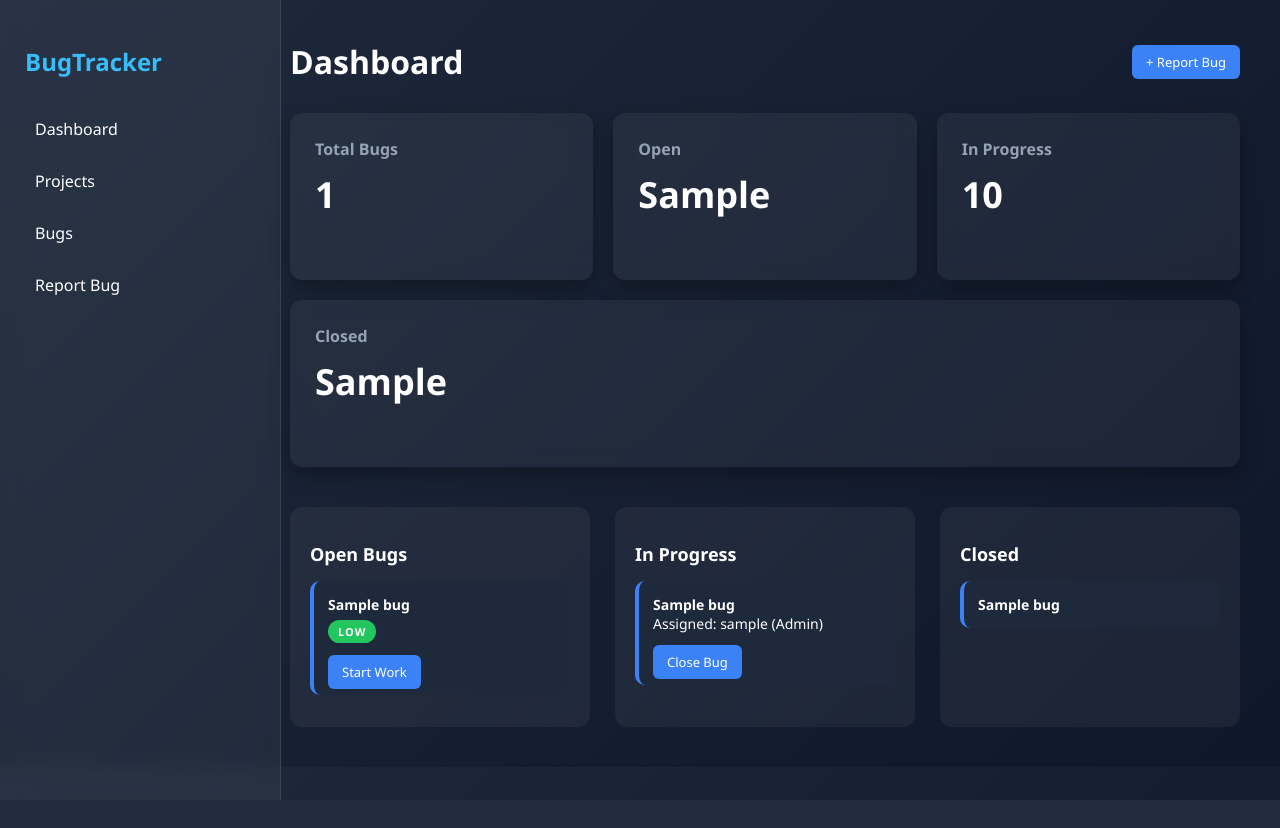
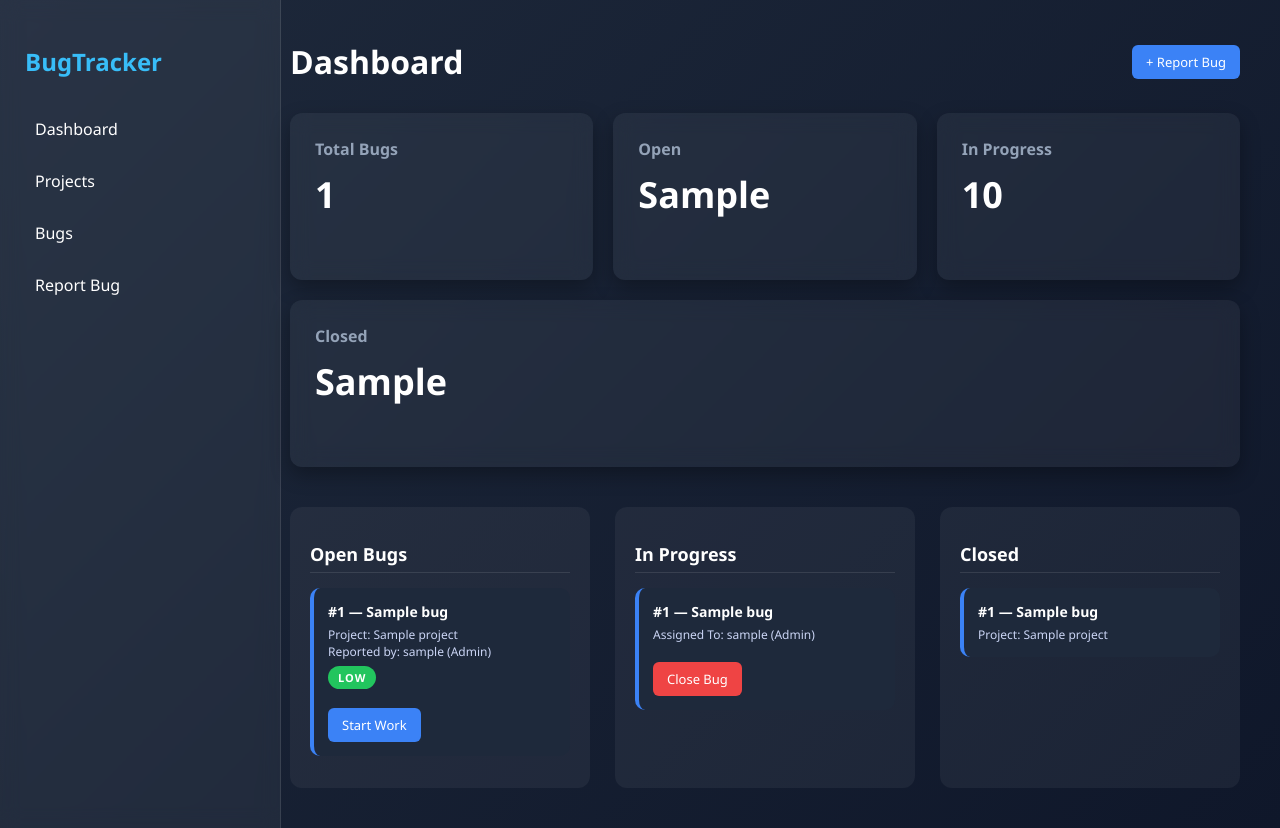
Before and after one commit to siddharthmehta2222-hub/bug-tracking-system-django, a Django app: template core/templates/core/dashboard.html in a window 1280 px wide. Before the commit the page ends 800 px from the top, so only its background shows below. Run offline with Django 5.2, Linux system fonts and the light colour scheme; tables that the repository leaves empty hold one stand-in row (values such as "Sample post"); the template is opened without the code that fills it: values that come from a table or form of the project are taken from there, most other values are stand-ins (such as "Sample title", 1, 10 or a date in 2020).

Commit message:
bug tracking system dashboard and bug management completed

```diff
--- a/core/templates/core/dashboard.html
+++ b/core/templates/core/dashboard.html
@@ -1,16 +1,7 @@
 {% load static %}
 
-<!DOCTYPE html>
-
-<html>
-
-<head>
-
-<title>BugTracker Dashboard</title>
-
-<meta name="viewport" content="width=device-width, initial-scale=1.0">
-
-<style>
+<!DOCTYPE html><html><head>
+<title>BugTracker Dashboard</title><meta name="viewport" content="width=device-width, initial-scale=1.0"><style>
 
 /* GLOBAL */
 
@@ -83,10 +74,19 @@ color:white;
 font-size:13px;
 font-weight:500;
 transition:0.3s;
+display:inline-block;
 }
 
 .btn:hover{
 background:#2563eb;
+}
+
+.btn.close{
+background:#ef4444;
+}
+
+.btn.close:hover{
+background:#dc2626;
 }
 
 /* STAT CARDS */
@@ -135,7 +135,7 @@ flex-wrap:wrap;
 
 .column{
 flex:1;
-min-width:250px;
+min-width:260px;
 background:rgba(255,255,255,0.05);
 padding:20px;
 border-radius:12px;
@@ -144,6 +144,8 @@ border-radius:12px;
 .column h2{
 font-size:18px;
 margin-bottom:15px;
+border-bottom:1px solid rgba(255,255,255,0.1);
+padding-bottom:6px;
 }
 
 /* BUG CARD */
@@ -163,6 +165,14 @@ background:#334155;
 transform:scale(1.02);
 }
 
+/* BUG META */
+
+.meta{
+font-size:12px;
+color:#cbd5f5;
+margin-top:5px;
+}
+
 /* PRIORITY BADGES */
 
 .priority{
@@ -174,7 +184,7 @@ font-weight:bold;
 margin-top:6px;
 text-transform:uppercase;
 color:white;
-letter-spacing: 1px;
+letter-spacing:1px;
 }
 
 .priority.low{
@@ -208,149 +218,63 @@ padding:20px;
 
 }
 
-</style>
+</style></head><body><!-- SIDEBAR --><div class="sidebar"><h2>BugTracker</h2><a href="{% url 'dashboard' %}">Dashboard</a>
+<a href="#">Projects</a>
+<a href="{% url 'bug_list' %}">Bugs</a>
+<a href="{% url 'add_bug' %}">Report Bug</a>
 
-</head>
+</div><!-- MAIN CONTENT --><div class="main"><!-- HEADER --><div class="header"><h1>Dashboard</h1><a href="{% url 'add_bug' %}" class="btn">+ Report Bug</a>
 
-<body>
-
-<!-- SIDEBAR -->
-
-<div class="sidebar">
-
-<h2>BugTracker</h2>
-
-<a href="{% url 'dashboard' %}">Dashboard</a> <a href="#">Projects</a> <a href="{% url 'bug_list' %}">Bugs</a> <a href="{% url 'add_bug' %}">Report Bug</a>
-
-</div>
-
-<!-- MAIN CONTENT -->
-
-<div class="main">
-
-<!-- HEADER -->
-
-<div class="header">
-
-<h1>Dashboard</h1>
-
-<a href="{% url 'add_bug' %}" class="btn">+ Report Bug</a>
-
-</div>
-
-<!-- STATISTICS -->
-
-<div class="cards">
-
-<div class="card">
+</div><!-- STATISTICS --><div class="cards"><div class="card">
 <h3>Total Bugs</h3>
 <p>{{ total_bugs }}</p>
-</div>
-
-<div class="card">
+</div><div class="card">
 <h3>Open</h3>
 <p>{{ open_bugs }}</p>
-</div>
-
-<div class="card">
+</div><div class="card">
 <h3>In Progress</h3>
 <p>{{ progress_bugs }}</p>
-</div>
-
-<div class="card">
+</div><div class="card">
 <h3>Closed</h3>
 <p>{{ closed_bugs }}</p>
-</div>
+</div></div><!-- BUG WORKFLOW BOARD --><div class="board"><!-- OPEN BUGS --><div class="column"><h2>Open Bugs</h2>{% for bug in open_bug_list %}
 
-</div>
+<div class="bug"><b>#{{ bug.id }} — {{ bug.title }}</b>
 
-<!-- BUG WORKFLOW BOARD -->
+<div class="meta">
+Project: {{ bug.project }}<br>
+Reported by: {{ bug.reported_by }}
+</div><span class="priority {{ bug.priority }}">
+{{ bug.priority }}
+</span><br><br>
 
-<div class="board">
+<a href="{% url 'start_bug' bug.id %}" class="btn">Start Work</a>
 
-<!-- OPEN BUGS -->
+</div>{% empty %}
 
-<div class="column">
+<p>No bugs</p>{% endfor %}
 
-<h2>Open Bugs</h2>
+</div><!-- IN PROGRESS --><div class="column"><h2>In Progress</h2>{% for bug in progress_bug_list %}
 
-{% for bug in open_bug_list %}
+<div class="bug"><b>#{{ bug.id }} — {{ bug.title }}</b>
 
-<div class="bug">
+<div class="meta">
+Assigned To: {{ bug.assigned_to }}
+</div><br><a href="{% url 'close_bug' bug.id %}" class="btn close">Close Bug</a>
 
-<b>{{ bug.title }}</b><br>
+</div>{% empty %}
 
-<span class="priority {{ bug.priority }}">
-{{ bug.priority }}
-</span>
+<p>No bugs</p>{% endfor %}
 
-<br><br>
+</div><!-- CLOSED BUGS --><div class="column"><h2>Closed</h2>{% for bug in closed_bug_list %}
 
-<a href="/start/{{ bug.id }}" class="btn">Start Work</a>
+<div class="bug"><b>#{{ bug.id }} — {{ bug.title }}</b>
 
-</div>
+<div class="meta">
+Project: {{ bug.project }}
+</div></div>{% empty %}
 
-{% empty %}
+<p>No bugs</p>{% endfor %}
 
-<p>No bugs</p>
-
-{% endfor %}
-
-</div>
-
-<!-- IN PROGRESS -->
-
-<div class="column">
-
-<h2>In Progress</h2>
-
-{% for bug in progress_bug_list %}
-
-<div class="bug">
-
-<b>{{ bug.title }}</b><br>
-
-Assigned: {{ bug.assigned_to }}
-
-<br><br>
-
-<a href="/close/{{ bug.id }}" class="btn">Close Bug</a>
-
-</div>
-
-{% empty %}
-
-<p>No bugs</p>
-
-{% endfor %}
-
-</div>
-
-<!-- CLOSED BUGS -->
-
-<div class="column">
-
-<h2>Closed</h2>
-
-{% for bug in closed_bug_list %}
-
-<div class="bug">
-
-<b>{{ bug.title }}</b>
-
-</div>
-
-{% empty %}
-
-<p>No bugs</p>
-
-{% endfor %}
-
-</div>
-
-</div>
-
-</div>
-
-</body>
+</div></div></div></body>
 </html>
--- a/core/urls.py
+++ b/core/urls.py
@@ -14,7 +14,7 @@ urlpatterns = [
 
     path('add-bug/', views.add_bug, name='add_bug'),
 
-    path('bugs/', views.bug_list, name='bug_list'),
+    path('bug-list/', views.bug_list, name='bug_list'),
 
     path('start/<int:id>/', views.start_bug, name='start_bug'),
 
```
Also changed, not shown: core/views.py (+59 -50 lines).
